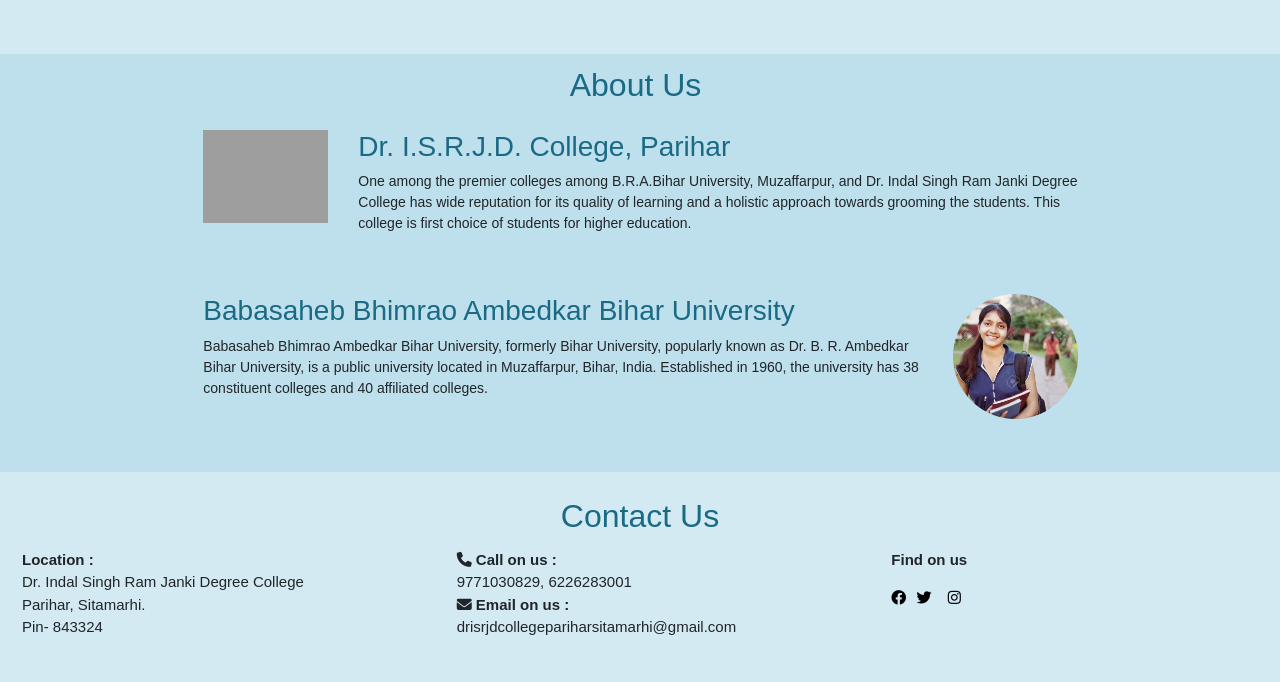
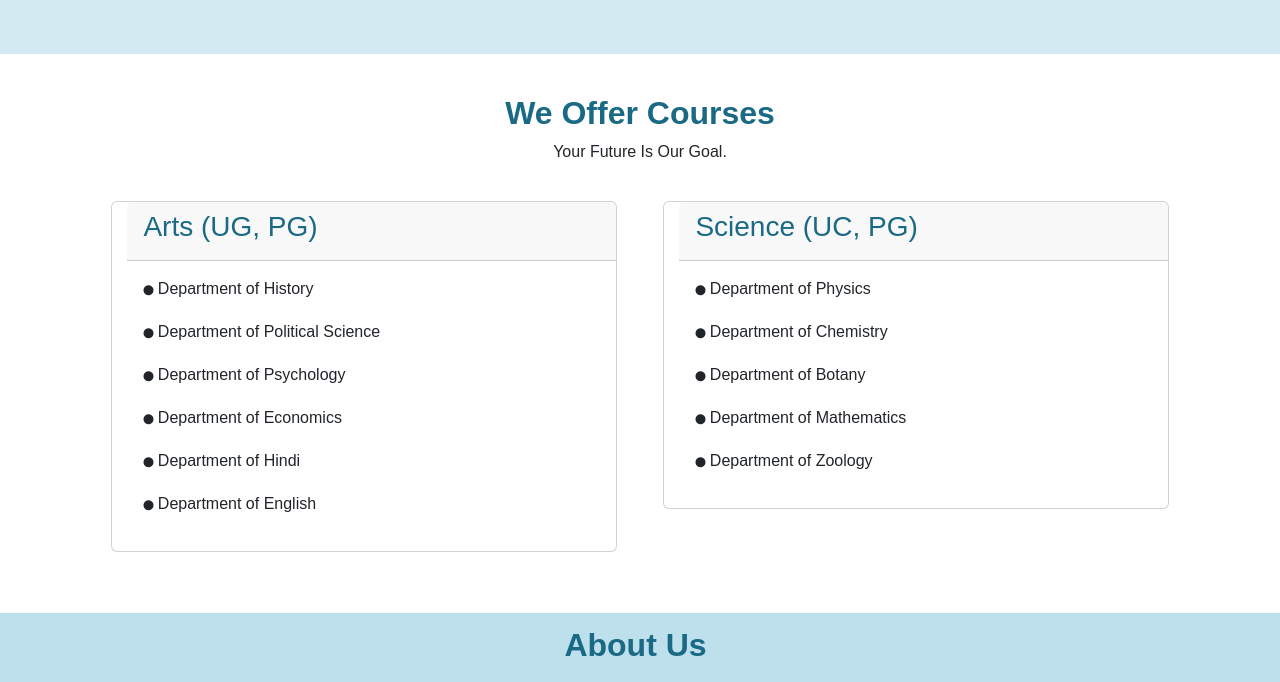
Before and after one commit to vikashkrs8083/college, a plain HTML site: page index.html in a window 1280 px wide. Shown: the part 709-1391 px from the top of the page. Drawn offline with nearby package versions, Linux system fonts and the light colour scheme; grey boxes are pictures that could not be loaded.

Commit message:
After adding Courses section

```diff
--- a/index.css
+++ b/index.css
@@ -53,6 +53,21 @@
     }
 
 
+
+    #courses{
+      padding: 40px 100px;
+    }
+
+    .price-card{
+      margin : 4% 2%;
+      padding-left: 3%;
+    }
+
+    .coursesicon{
+      font-size:10px;
+      padding-bottom: 9px;
+    }
+
 .skills{
   background-color: #bee0ec;
   padding: 1% 1% 1% 0.3%;
@@ -93,7 +108,7 @@
 
 }
 /* Responsive styles */
-@media (max-width: 768px) {
+@media (max-width: 600px) {
     .logo img {
         width: 80px; /* Adjust the width for smaller screens */
         margin-left: 10px;
@@ -107,11 +122,10 @@
     }
     .college-name h3 {
         font-size: 14px; /* Adjust the font size for smaller screens */
-       padding-left: 5px;
+        padding-left: 5px;
         padding-bottom:  10px;
 
     }
-
 
     .codes{
       width: 90px;
--- a/index.html
+++ b/index.html
@@ -35,7 +35,7 @@
                    <a class="nav-link" href="#">Home <span class="sr-only">(current)</span></a>
                </li>
                <li class="nav-item">
-                   <a class="nav-link" href="#">Courses</a>
+                   <a class="nav-link" href="#courses">Courses</a>
                </li>
                <li class="nav-item">
                    <a class="nav-link" href="#">Admissions</a>
@@ -50,7 +50,7 @@
        </div>
    </nav>
 
-
+<!-- Carousel -->
 
    <div id="carouselExample" class="carousel slide" data-bs-interval="4000" data-bs-ride="carousel">
        <div class="carousel-inner">
@@ -71,6 +71,7 @@
        </button>
      </div>
 
+<!-- Marquee -->
 
 <div class="marquessdiv">
 
@@ -80,9 +81,64 @@
 </div>
 
 
+<!-- Courses -->
+
+
+  <section id="courses">
+
+    <h2 style="font-weight:bold;color:#1a6985;text-align:center">We Offer Courses</h2>
+    <p style="text-align:center">Your Future Is Our Goal.</p>
+
+<div class="row">
+  <div class="col-md-6">
+
+
+    <div class="card price-card">
+      <div class="card-header">
+        <h3>Arts (UG, PG)</h3>
+
+      </div>
+      <div class="card-body">
+        <p><i class="coursesicon fa-solid fa-circle"></i> Department of History</p>
+        <p><i class="coursesicon fa-solid fa-circle"></i> Department of Political Science</p>
+        <p><i class="coursesicon fa-solid fa-circle"></i> Department of Psychology</p>
+        <p><i class="coursesicon fa-solid fa-circle"></i> Department of Economics</p>
+        <p><i class="coursesicon fa-solid fa-circle"></i> Department of Hindi</p>
+        <p><i class="coursesicon fa-solid fa-circle"></i> Department of English</p>
+
+            <div class="d-grid gap-2 ">
+                      </div>
+
+                    </div>
+    </div>
+    </div>
+
+  <div class="col-md-6">
+  <div class="card price-card">
+    <div class="card-header">
+      <h3>Science (UC, PG)</h3>
+
+    </div>
+    <div class="card-body">
+      <p><i class="coursesicon fa-solid fa-circle"></i> Department of Physics</p>
+      <p><i class="coursesicon fa-solid fa-circle"></i> Department of Chemistry</p>
+      <p><i class="coursesicon fa-solid fa-circle"></i> Department of Botany</p>
+      <p><i class="coursesicon fa-solid fa-circle"></i> Department of Mathematics</p>
+      <p><i class="coursesicon fa-solid fa-circle"></i> Department of Zoology</p>
+      <div class="d-grid gap-2 ">
+                </div>    </div>
+
+  </div>
+</div>
+
+</div>
+
+  </section>
+
+
 <!-- About section -->
 <div class="skills">
-  <h2 style="text-align:center" id="aboutus">About Us</h2>
+  <h2 style="text-align:center;font-weight:bold" id="aboutus">About Us</h2>
   <div class="skill-row">
        <img class="codes" src="images/pics1-modified.png" alt="">
        <h3>Dr. I.S.R.J.D. College, Parihar</h3>
@@ -98,10 +154,10 @@
 
 </div>
 
-
+<!-- Contact US -->
 
 <div id="contatcs" class="row" style="padding: 2% 0">
-  <h2 style="text-align:center" id="aboutus">Contact Us</h2>
+  <h2 style="text-align:center;font-weight:bold" id="aboutus">Contact Us</h2>
 
        <div class="col-lg-4" style="font-size:15px;padding:5px 34px;">
            <p><strong>Location : </strong><br>Dr. Indal Singh Ram Janki Degree College<br> Parihar, Sitamarhi.<br>Pin- 843324</p>
@@ -122,7 +178,7 @@
 
 <!-- Footer -->
  <footer style="font-size:14px; height:100px;padding-top:20px"  class="bg-dark text-light text-center py-3">
-     <br>
+   <br>
     &copy; Copyright 2023 Dr. Indal Singh Ram Janki Degree College Parihar, Sitamarhi
 </footer>
 
```
